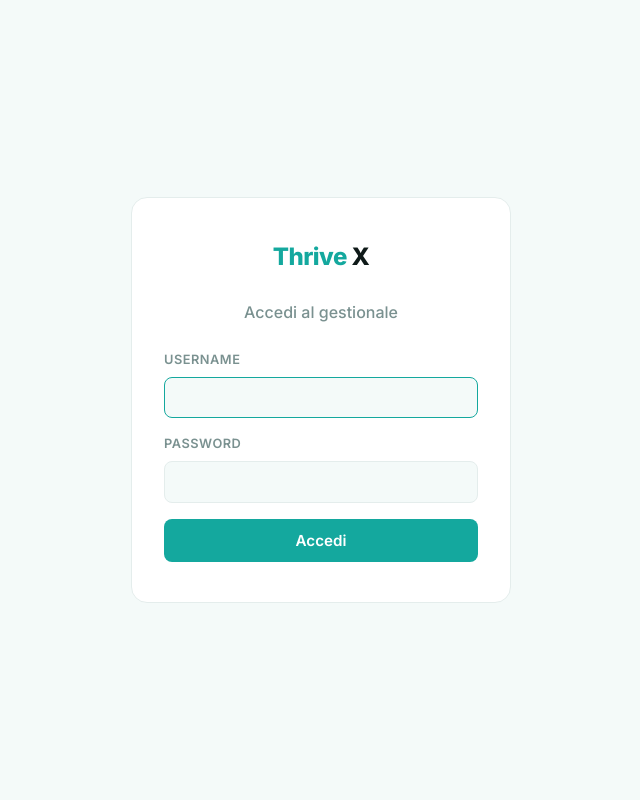
After one commit to ThriveAICompany/AppGestioneAziendale, a Flask app: page /login in a window 1280 px wide. The commit adds this page. Shown: the whole page, without its empty margins (319-959 px from the left). Run offline with Flask 3, Linux system fonts and the light colour scheme.

Commit message:
feat: autenticazione con login/logout e @login_required su tutte le route

```diff
--- a/app.py
+++ b/app.py
@@ -1,4 +1,4 @@
-from flask import Flask, render_template, request, redirect, url_for, Response, jsonify
+from flask import Flask, render_template, request, redirect, url_for, Response, jsonify, session
 from database import get_connection, init_db
 import datetime
 import calendar
@@ -7,6 +7,7 @@ import io
 import json
 import os
 import hashlib
+import functools
 
 try:
     from dotenv import load_dotenv
@@ -15,6 +16,35 @@ except ImportError:
     pass
 
 app = Flask(__name__)
+app.secret_key = os.environ.get('SECRET_KEY', 'dev-secret-key-change-in-production')
+
+APP_USERNAME = os.environ.get('APP_USERNAME', '')
+APP_PASSWORD = os.environ.get('APP_PASSWORD', '')
+
+def login_required(f):
+    @functools.wraps(f)
+    def decorated(*args, **kwargs):
+        if not session.get('logged_in'):
+            return redirect(url_for('login', next=request.url))
+        return f(*args, **kwargs)
+    return decorated
+
+@app.route('/login', methods=['GET', 'POST'])
+def login():
+    error = None
+    if request.method == 'POST':
+        if (request.form.get('username') == APP_USERNAME and
+                request.form.get('password') == APP_PASSWORD):
+            session['logged_in'] = True
+            next_url = request.args.get('next') or url_for('dashboard')
+            return redirect(next_url)
+        error = 'Credenziali non valide.'
+    return render_template('login.html', error=error)
+
+@app.route('/logout')
+def logout():
+    session.clear()
+    return redirect(url_for('login'))
 
 MESI_IT = ['', 'Gennaio', 'Febbraio', 'Marzo', 'Aprile', 'Maggio', 'Giugno',
            'Luglio', 'Agosto', 'Settembre', 'Ottobre', 'Novembre', 'Dicembre']
@@ -274,6 +304,7 @@ def format_eur_filter(value):
 # ─────────────────────────────────────────
 
 @app.route("/impostazioni/saldo", methods=["POST"])
+@login_required
 def imposta_saldo_iniziale():
     valore = request.form.get("saldo_iniziale", "").strip().replace(",", ".")
     try:
@@ -297,6 +328,7 @@ def imposta_saldo_iniziale():
 # ─────────────────────────────────────────
 
 @app.route("/")
+@login_required
 def dashboard():
     conn = get_connection()
     c = conn.cursor()
@@ -447,6 +479,7 @@ def dashboard():
 # ─────────────────────────────────────────
 
 @app.route("/api/cashflow/<int:anno>")
+@login_required
 def api_cashflow(anno):
     conn = get_connection()
     rows = conn.execute("""
@@ -513,6 +546,7 @@ def parse_valore(val):
     return float(s)
 
 @app.route("/pipeline")
+@login_required
 def pipeline():
     conn = get_connection()
     opportunita = conn.execute("""
@@ -542,6 +576,7 @@ def pipeline():
 
 
 @app.route("/pipeline/nuovo", methods=["POST"])
+@login_required
 def nuova_opportunita():
     conn = get_connection()
     conn.execute("""
@@ -565,6 +600,7 @@ def nuova_opportunita():
 
 
 @app.route("/pipeline/<int:oid>/stato", methods=["POST"])
+@login_required
 def aggiorna_stato_opportunita(oid):
     stato = request.form["stato"]
     conn = get_connection()
@@ -575,6 +611,7 @@ def aggiorna_stato_opportunita(oid):
 
 
 @app.route("/pipeline/<int:oid>/modifica", methods=["POST"])
+@login_required
 def modifica_opportunita(oid):
     conn = get_connection()
     conn.execute("""
@@ -600,6 +637,7 @@ def modifica_opportunita(oid):
 
 
 @app.route("/pipeline/<int:oid>/elimina", methods=["POST"])
+@login_required
 def elimina_opportunita(oid):
     conn = get_connection()
     conn.execute("DELETE FROM opportunita WHERE id=%s", (oid,))
@@ -613,6 +651,7 @@ def elimina_opportunita(oid):
 # ─────────────────────────────────────────
 
 @app.route("/partner")
+@login_required
 def partner():
     conn = get_connection()
     lista = conn.execute("""
@@ -642,6 +681,7 @@ def partner():
 
 
 @app.route("/partner/nuovo", methods=["POST"])
+@login_required
 def nuovo_partner():
     conn = get_connection()
     conn.execute("""
@@ -661,6 +701,7 @@ def nuovo_partner():
 
 
 @app.route("/partner/<int:pid>/modifica", methods=["POST"])
+@login_required
 def modifica_partner(pid):
     conn = get_connection()
     conn.execute("""
@@ -681,6 +722,7 @@ def modifica_partner(pid):
 
 
 @app.route("/partner/<int:pid>/elimina", methods=["POST"])
+@login_required
 def elimina_partner(pid):
     conn = get_connection()
     conn.execute("DELETE FROM partners WHERE id=%s", (pid,))
@@ -694,6 +736,7 @@ def elimina_partner(pid):
 # ─────────────────────────────────────────
 
 @app.route("/ricavi")
+@login_required
 def ricavi():
     anno = int(request.args.get('anno', datetime.date.today().year))
     today = datetime.date.today()
@@ -801,6 +844,7 @@ def ricavi():
 
 
 @app.route("/ricavi/nuovo", methods=["POST"])
+@login_required
 def nuovo_ricavo():
     anno        = request.form.get("anno", datetime.date.today().year)
     cliente_id  = request.form.get("cliente_id", "").strip()
@@ -892,6 +936,7 @@ def nuovo_ricavo():
 
 
 @app.route("/ricavi/rate/<int:rid>/modifica", methods=["POST"])
+@login_required
 def modifica_rata_ricavo(rid):
     anno          = request.form.get("anno", datetime.date.today().year)
     data_scadenza = request.form["data_scadenza"]
@@ -923,6 +968,7 @@ def modifica_rata_ricavo(rid):
 
 
 @app.route("/ricavi/contratti/<int:cid>/elimina", methods=["POST"])
+@login_required
 def elimina_ricavo(cid):
     anno = request.form.get("anno", datetime.date.today().year)
     conn = get_connection()
@@ -934,6 +980,7 @@ def elimina_ricavo(cid):
 
 
 @app.route("/rate/<int:rid>/toggle_fattura", methods=["POST"])
+@login_required
 def toggle_fattura(rid):
     conn = get_connection()
     rata = conn.execute("SELECT fatturato FROM rate_contratto WHERE id=%s", (rid,)).fetchone()
@@ -953,6 +1000,7 @@ def toggle_fattura(rid):
 
 
 @app.route("/rate/<int:rid>/toggle_incasso", methods=["POST"])
+@login_required
 def toggle_incasso(rid):
     conn = get_connection()
     rata = conn.execute("SELECT pagato FROM rate_contratto WHERE id=%s", (rid,)).fetchone()
@@ -976,6 +1024,7 @@ def toggle_incasso(rid):
 # ─────────────────────────────────────────
 
 @app.route("/movimenti")
+@login_required
 def movimenti():
     conn = get_connection()
 
@@ -1016,6 +1065,7 @@ def movimenti():
 
 
 @app.route("/movimenti/nuovo", methods=["POST"])
+@login_required
 def nuovo_movimento():
     descrizione = request.form["descrizione"].strip()
     importo = request.form["importo"]
@@ -1046,6 +1096,7 @@ def nuovo_movimento():
 
 
 @app.route("/movimenti/<int:mid>/modifica", methods=["POST"])
+@login_required
 def modifica_movimento(mid):
     anno_back = request.form.get("_anno", "")
     mese_back = request.form.get("_mese", "")
@@ -1074,6 +1125,7 @@ def modifica_movimento(mid):
 
 
 @app.route("/movimenti/<int:mid>/elimina", methods=["POST"])
+@login_required
 def elimina_movimento(mid):
     anno_back = request.form.get("_anno", "")
     mese_back = request.form.get("_mese", "")
@@ -1090,11 +1142,13 @@ def elimina_movimento(mid):
 
 
 @app.route("/movimenti/import", methods=["GET"])
+@login_required
 def import_csv():
     return render_template("import_csv.html", categorie=CATEGORIE, step=1)
 
 
 @app.route("/movimenti/import/upload", methods=["POST"])
+@login_required
 def import_csv_upload():
     f = request.files.get("csv_file")
     if not f or not f.filename:
@@ -1118,6 +1172,7 @@ def import_csv_upload():
 
 
 @app.route("/movimenti/import/conferma", methods=["POST"])
+@login_required
 def import_csv_conferma():
     righe_json = request.form.get("righe_json", "[]")
     categoria_default = request.form.get("categoria_default", "altro")
@@ -1162,6 +1217,7 @@ def import_csv_conferma():
 
 
 @app.route("/movimenti/import/template")
+@login_required
 def import_csv_template():
     contenuto = "data,descrizione,importo,tipo,categoria\n"
     contenuto += "2024-01-15,Pagamento cliente Rossi,1200.00,entrata,contratti\n"
@@ -1179,6 +1235,7 @@ def import_csv_template():
 # ─────────────────────────────────────────
 
 @app.route("/preventivo/<int:cid>")
+@login_required
 def preventivo(cid):
     conn = get_connection()
     contratto = conn.execute("""
@@ -1291,6 +1348,7 @@ def _parse_csv_profis(content_bytes, anno, mese):
 
 
 @app.route('/costi-contabili')
+@login_required
 def costi_contabili():
     conn = get_connection()
     # Mesi disponibili
@@ -1323,6 +1381,7 @@ def costi_contabili():
 
 
 @app.route('/ricavi-contabili/import', methods=['GET', 'POST'])
+@login_required
 def ricavi_contabili_import():
     errore = None
     if request.method == 'POST':
@@ -1377,6 +1436,7 @@ def ricavi_contabili_import():
 
 
 @app.route('/costi-contabili/import', methods=['GET', 'POST'])
+@login_required
 def costi_contabili_import():
     errore = None
     if request.method == 'POST':
@@ -1431,6 +1491,7 @@ def costi_contabili_import():
 
 
 @app.route('/costi-contabili/elimina/<int:anno>/<int:mese>', methods=['POST'])
+@login_required
 def costi_contabili_elimina_mese(anno, mese):
     conn = get_connection()
     conn.execute("DELETE FROM costi_contabili WHERE anno=%s AND mese=%s", (anno, mese))
@@ -1440,6 +1501,7 @@ def costi_contabili_elimina_mese(anno, mese):
 
 
 @app.route('/ricavi-contabili/elimina/<int:anno>/<int:mese>', methods=['POST'])
+@login_required
 def ricavi_contabili_elimina_mese(anno, mese):
     conn = get_connection()
     conn.execute("DELETE FROM ricavi_contabili WHERE anno=%s AND mese=%s", (anno, mese))
@@ -1453,6 +1515,7 @@ def ricavi_contabili_elimina_mese(anno, mese):
 # ─────────────────────────────────────────
 
 @app.route("/scadenze-costi/nuovo", methods=["POST"])
+@login_required
 def nuovo_scadenza_costo():
     nome = request.form["nome"]
     categoria = request.form["categoria"]
@@ -1493,6 +1556,7 @@ def nuovo_scadenza_costo():
 
 
 @app.route("/scadenze-costi/rate/<int:rid>/toggle_pagamento", methods=["POST"])
+@login_required
 def toggle_pagamento_costo(rid):
     conn = get_connection()
     rata = conn.execute("SELECT pagato FROM rate_scadenza_costo WHERE id=%s", (rid,)).fetchone()
@@ -1512,6 +1576,7 @@ def toggle_pagamento_costo(rid):
 
 
 @app.route("/costi-anno")
+@login_required
 def costi_anno():
     anno = int(request.args.get("anno", datetime.date.today().year))
     today = datetime.date.today()
@@ -1601,6 +1666,7 @@ def costi_anno():
 
 
 @app.route("/costi/rate/<int:rid>/modifica", methods=["POST"])
+@login_required
 def modifica_rata_costo(rid):
     nome = request.form["nome"]
     categoria = request.form["categoria"]
@@ -1626,6 +1692,7 @@ def modifica_rata_costo(rid):
 
 
 @app.route("/costi/<int:cid>/elimina", methods=["POST"])
+@login_required
 def elimina_costo(cid):
     conn = get_connection()
     conn.execute("DELETE FROM rate_scadenza_costo WHERE scadenza_costo_id=%s", (cid,))
@@ -1637,6 +1704,7 @@ def elimina_costo(cid):
 
 
 @app.route("/costi-anno/azzera", methods=["POST"])
+@login_required
 def azzera_costi_anno():
     anno = int(request.form.get("anno", datetime.date.today().year))
     conn = get_connection()
@@ -2014,6 +2082,7 @@ def _upsert_movimento(conn, data, descrizione, importo, csv_hash):
 
 
 @app.route("/costi-anno/riconcilia", methods=["GET", "POST"])
+@login_required
 def riconcilia_costi():
     anno = int(request.args.get("anno", datetime.date.today().year))
     if request.method == "GET":
@@ -2050,6 +2119,7 @@ def riconcilia_costi():
 
 
 @app.route("/costi-anno/riconcilia/conferma", methods=["POST"])
+@login_required
 def riconcilia_conferma():
     anno = int(request.form.get("anno", datetime.date.today().year))
     auto_match = json.loads(request.form.get("auto_match_json", "[]"))
@@ -2136,6 +2206,7 @@ def riconcilia_conferma():
 
 
 @app.route("/riconciliazione/regole")
+@login_required
 def riconciliazione_regole():
     conn = get_connection()
     regole = conn.execute("SELECT * FROM riconciliazione_regole ORDER BY id").fetchall()
@@ -2144,6 +2215,7 @@ def riconciliazione_regole():
 
 
 @app.route("/riconciliazione/regola/nuova", methods=["POST"])
+@login_required
 def riconciliazione_regola_nuova():
     conn = get_connection()
     pattern = request.form["pattern"]
@@ -2162,6 +2234,7 @@ def riconciliazione_regola_nuova():
 
 
 @app.route("/riconciliazione/regola/<int:rid>/elimina", methods=["POST"])
+@login_required
 def riconciliazione_regola_elimina(rid):
     conn = get_connection()
     conn.execute("DELETE FROM riconciliazione_regole WHERE id=%s", (rid,))
@@ -2914,6 +2987,7 @@ def _build_cfo_data(conn, anno_ref=None):
 # ─────────────────────────────────────────
 
 @app.route("/pl")
+@login_required
 def pl():
     anno = int(request.args.get('anno', datetime.date.today().year))
     conn = get_connection()
@@ -3093,6 +3167,7 @@ def pl():
 
 
 @app.route("/pl/export-csv/<int:anno>/<int:mese>")
+@login_required
 def pl_export_csv(anno, mese):
     conn = get_connection()
     voci = conn.execute("""
@@ -3113,6 +3188,7 @@ def pl_export_csv(anno, mese):
 
 
 @app.route("/cfo")
+@login_required
 def cfo():
     conn = get_connection()
     anni_cfo = [r[0] for r in conn.execute(
@@ -3132,6 +3208,7 @@ def cfo():
 
 
 @app.route("/cfo/chat", methods=["POST"])
+@login_required
 def cfo_chat():
     try:
         from openai import OpenAI
@@ -3232,6 +3309,7 @@ ALERT ATTIVI:
 # ─── PROIEZIONI ────────────────────────────────────────────────────────────────
 
 @app.route("/proiezioni")
+@login_required
 def proiezioni():
     anno = datetime.date.today().year
     conn = get_connection()
@@ -3299,6 +3377,7 @@ def proiezioni():
 
 
 @app.route("/proiezioni/importa", methods=["POST"])
+@login_required
 def proiezioni_importa():
     anno = datetime.date.today().year
     conn = get_connection()
@@ -3352,6 +3431,7 @@ def proiezioni_importa():
 
 
 @app.route("/proiezioni/uscite/nuovo", methods=["POST"])
+@login_required
 def nuova_proiezione_uscita():
     anno = datetime.date.today().year
     nome = request.form.get('nome', '').strip()
@@ -3375,6 +3455,7 @@ def nuova_proiezione_uscita():
 
 
 @app.route("/proiezioni/uscite/<int:uid>/modifica", methods=["POST"])
+@login_required
 def modifica_proiezione_uscita(uid):
     nome = request.form.get('nome', '').strip()
     importo = float(request.form.get('importo_mensile', 0) or 0)
@@ -3397,6 +3478,7 @@ def modifica_proiezione_uscita(uid):
 
 
 @app.route("/proiezioni/uscite/<int:uid>/elimina", methods=["POST"])
+@login_required
 def elimina_proiezione_uscita(uid):
     conn = get_connection()
     conn.execute("DELETE FROM proiezioni_uscite WHERE id=%s", (uid,))
--- a/templates/base.html
+++ b/templates/base.html
@@ -104,6 +104,10 @@
 
       </ul>
     </nav>
+    <a href="{{ url_for('logout') }}" class="sidebar-item" style="margin:0 .5rem .75rem;opacity:.6;font-size:.8rem" data-label="Esci">
+      <i data-lucide="log-out" class="sidebar-icon"></i>
+      <span class="sidebar-label">Esci</span>
+    </a>
   </aside>
 
   <div class="main-wrapper" id="mainWrapper">
--- /dev/null
+++ b/templates/login.html
@@ -0,0 +1,120 @@
+<!DOCTYPE html>
+<html lang="it">
+<head>
+  <meta charset="UTF-8" />
+  <meta name="viewport" content="width=device-width, initial-scale=1.0" />
+  <title>Accedi — Thrive X</title>
+  <link rel="preconnect" href="https://fonts.googleapis.com" />
+  <link rel="stylesheet" href="https://fonts.googleapis.com/css2?family=Inter:wght@400;500;600;700;800&display=swap" />
+  <link rel="stylesheet" href="{{ url_for('static', filename='style.css') }}" />
+  <style>
+    body {
+      display: flex;
+      align-items: center;
+      justify-content: center;
+      min-height: 100vh;
+      background: var(--bg, #0f1117);
+    }
+    .login-box {
+      background: var(--surface, #1a1d27);
+      border: 1px solid var(--border, #2a2d3a);
+      border-radius: 16px;
+      padding: 2.5rem 2rem;
+      width: 100%;
+      max-width: 380px;
+      display: flex;
+      flex-direction: column;
+      gap: 1.5rem;
+    }
+    .login-logo {
+      text-align: center;
+      font-size: 1.5rem;
+      font-weight: 800;
+      color: var(--primary, #6366f1);
+      letter-spacing: -0.5px;
+    }
+    .login-logo span {
+      color: var(--text, #e2e8f0);
+    }
+    .login-box h2 {
+      text-align: center;
+      font-size: 1rem;
+      font-weight: 500;
+      color: var(--text-muted, #94a3b8);
+      margin: 0;
+    }
+    .login-field {
+      display: flex;
+      flex-direction: column;
+      gap: 0.4rem;
+    }
+    .login-field label {
+      font-size: 0.8rem;
+      font-weight: 600;
+      color: var(--text-muted, #94a3b8);
+      text-transform: uppercase;
+      letter-spacing: 0.5px;
+    }
+    .login-field input {
+      background: var(--bg, #0f1117);
+      border: 1px solid var(--border, #2a2d3a);
+      border-radius: 8px;
+      padding: 0.65rem 0.9rem;
+      color: var(--text, #e2e8f0);
+      font-size: 0.95rem;
+      font-family: inherit;
+      outline: none;
+      transition: border-color 0.2s;
+    }
+    .login-field input:focus {
+      border-color: var(--primary, #6366f1);
+    }
+    .login-btn {
+      background: var(--primary, #6366f1);
+      color: #fff;
+      border: none;
+      border-radius: 8px;
+      padding: 0.75rem;
+      font-size: 0.95rem;
+      font-weight: 600;
+      font-family: inherit;
+      cursor: pointer;
+      transition: opacity 0.2s;
+    }
+    .login-btn:hover { opacity: 0.85; }
+    .login-error {
+      background: rgba(239,68,68,0.1);
+      border: 1px solid rgba(239,68,68,0.3);
+      border-radius: 8px;
+      padding: 0.65rem 0.9rem;
+      color: #f87171;
+      font-size: 0.88rem;
+      text-align: center;
+    }
+  </style>
+</head>
+<body>
+  <div class="login-box">
+    <div class="login-logo">Thrive<span> X</span></div>
+    <h2>Accedi al gestionale</h2>
+
+    {% if error %}
+    <div class="login-error">{{ error }}</div>
+    {% endif %}
+
+    <form method="POST">
+      <div style="display:flex;flex-direction:column;gap:1rem">
+        <div class="login-field">
+          <label>Username</label>
+          <input type="text" name="username" autocomplete="username" required autofocus />
+        </div>
+        <div class="login-field">
+          <label>Password</label>
+          <input type="password" name="password" autocomplete="current-password" required />
+        </div>
+        <button type="submit" class="login-btn">Accedi</button>
+      </div>
+    </form>
+  </div>
+</body>
+</html>
```
Also changed, not shown: 1 other file.
